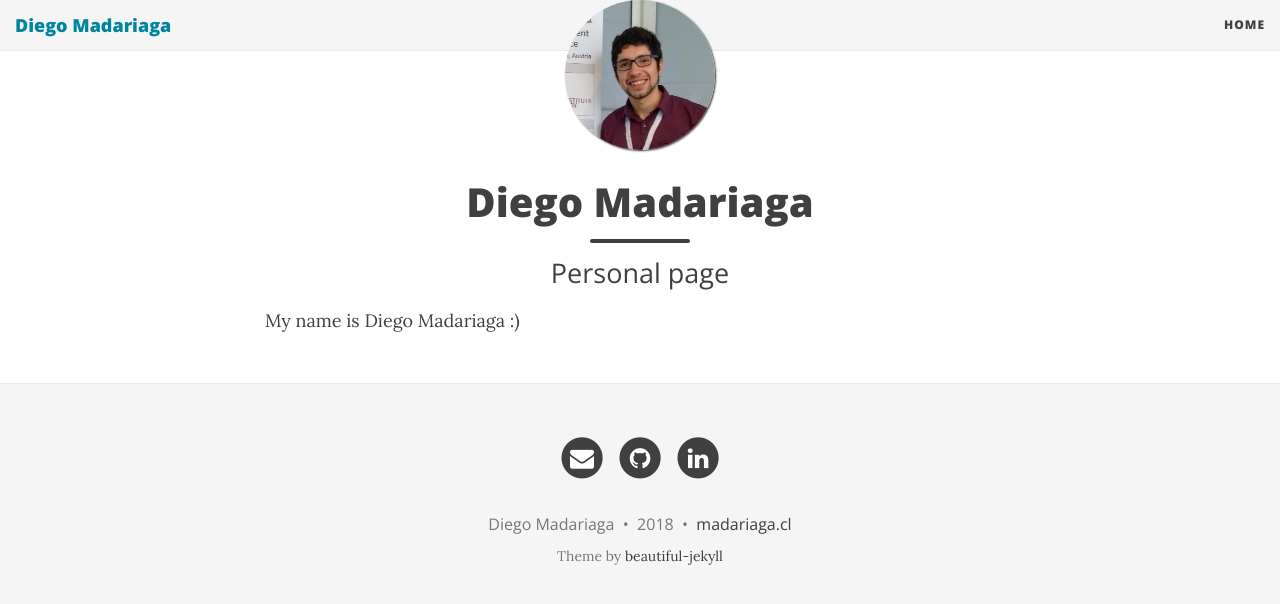
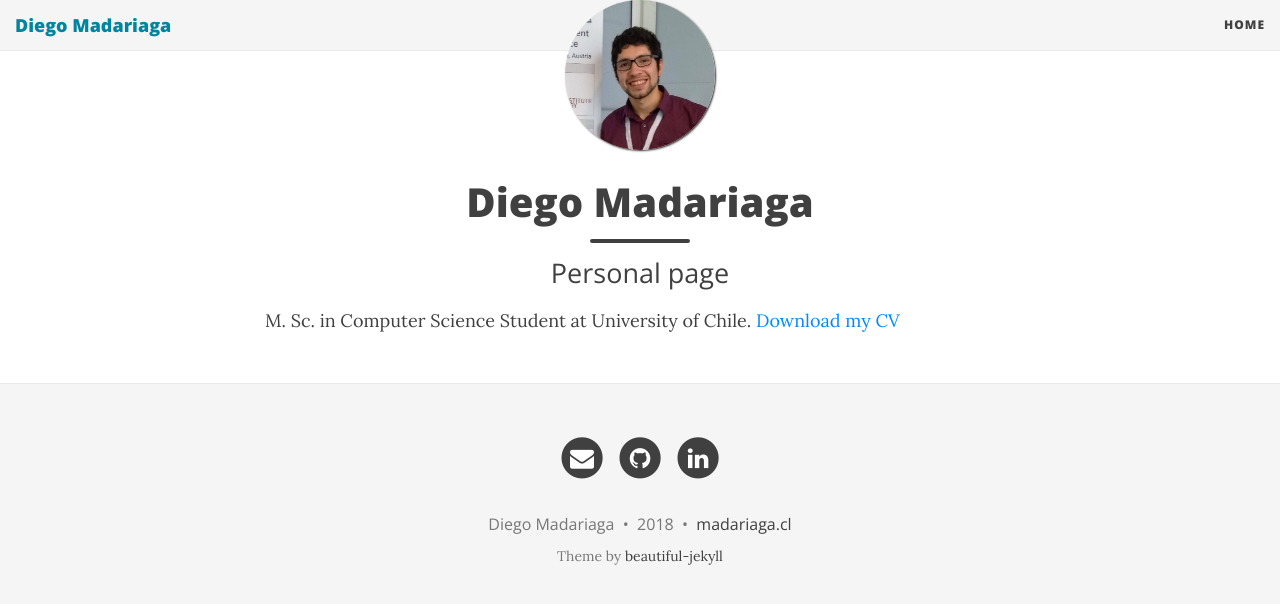
Before and after one commit to dmadariaga/dmadariaga.github.io, a Jekyll site: the page built from index.html, in a window 1280 px wide. Shown: the top 604 px of the page. Built offline with Jekyll 4.4.1, drawn with Linux system fonts in a browser that asks for light colours; nearby versions of some CDN libraries; the list of posts is cut into pages by our own code.

Commit message:
Update index.html

```diff
--- a/index.html
+++ b/index.html
@@ -4,4 +4,6 @@ title: Diego Madariaga
 subtitle: Personal page
 use-site-title: true
 ---
-My name is Diego Madariaga :)
+M. Sc. in Computer Science Student at University of Chile.
+
+<a href="/files/CV_DiegoMadariaga.pdf" download>Download my CV</a>
```
